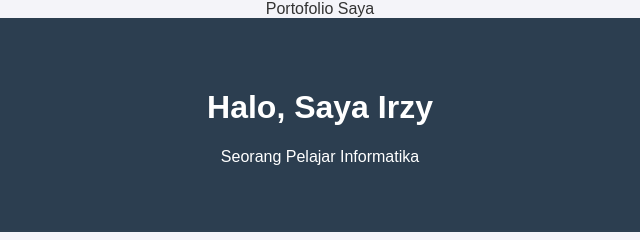
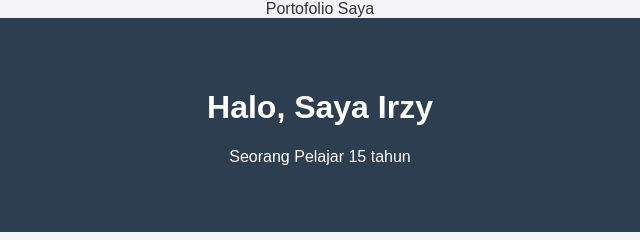
Before and after one commit to irzyfadil/Irzy, a plain HTML site: page index.html in a window 1280 px wide. Shown: the top 240 px of the page, 320-960 px from the left. Drawn offline with Linux system fonts and the light colour scheme.

Commit message:
index.html

```diff
--- a/index.html
+++ b/index.html
@@ -9,7 +9,7 @@
 <body>
   <header>
     <h1>Halo, Saya Irzy</h1>
-    <p>Seorang Pelajar Informatika</p>
+    <p>Seorang Pelajar 15 tahun</p>
   </header>
 
   <section id="tentang">
```
